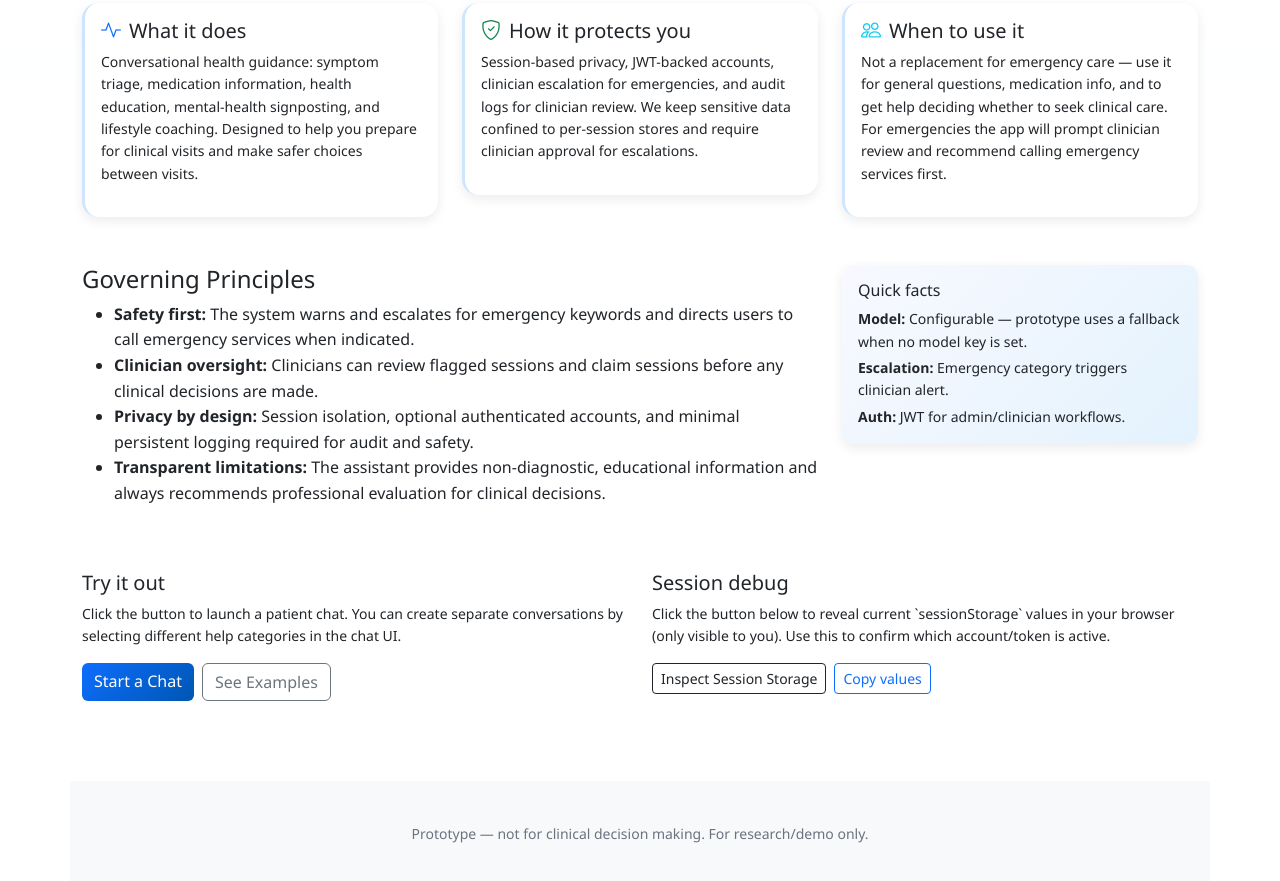
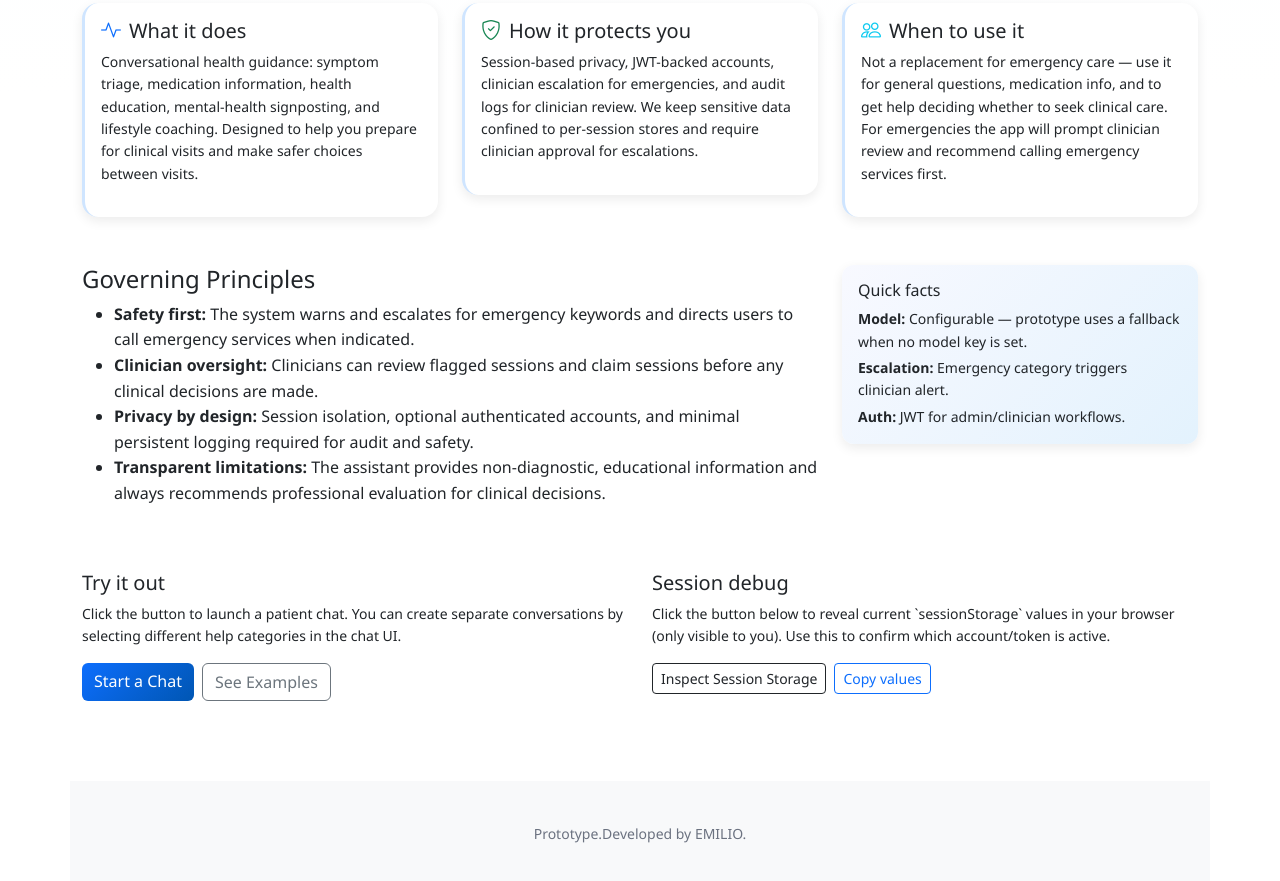
Before and after one commit to emiliokamau/AI, a website: page index.html in a window 1280 px wide. Shown: the part 1094-1975 px from the top of the page. Drawn offline with nearby package versions, Linux system fonts and the light colour scheme.

```diff
--- a/index.html
+++ b/index.html
@@ -326,7 +326,7 @@
   </main>
 
   <footer class="container text-center">
-    <small>Prototype — not for clinical decision making. For research/demo only.</small>
+    <small>Prototype.Developed by EMILIO.</small>
   </footer>
 
   <script>
```
Also changed, not shown: 1 other file.
